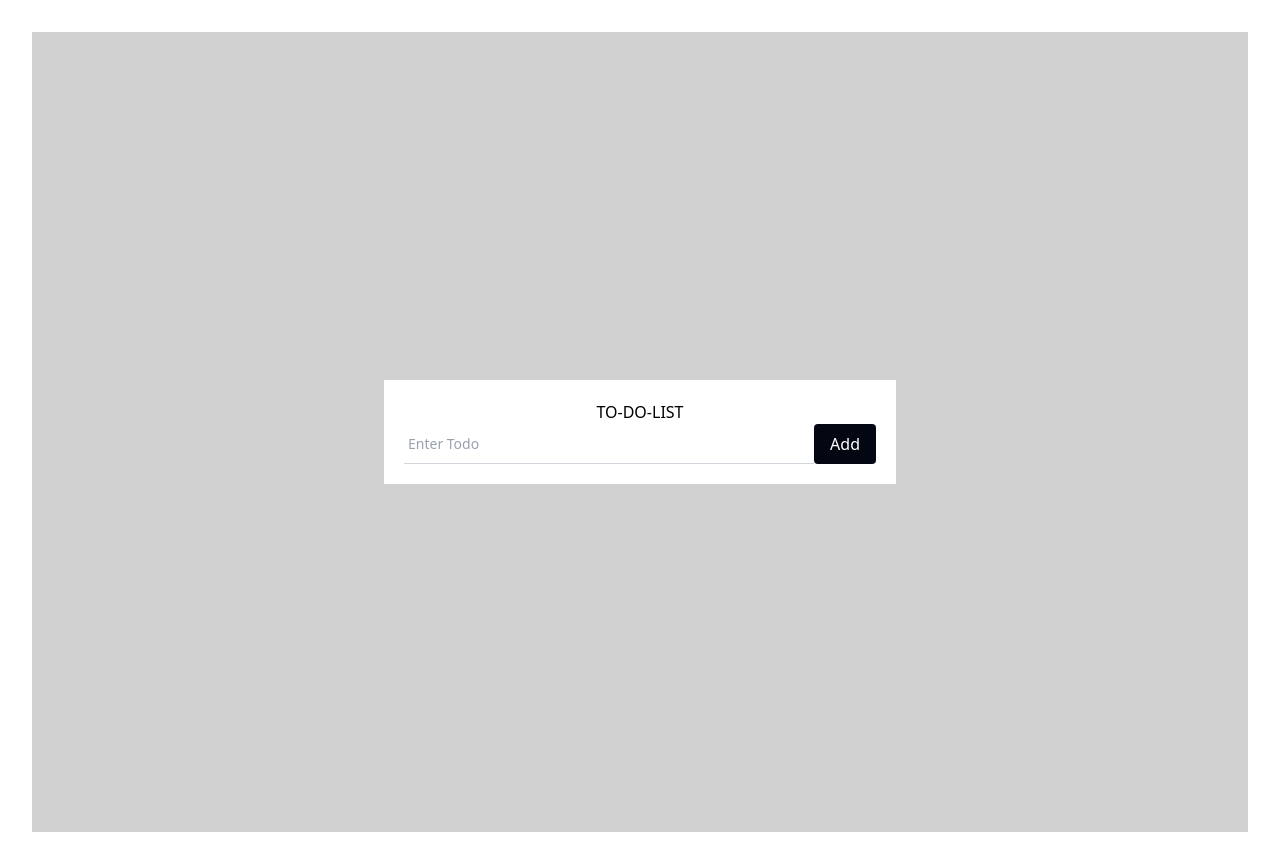
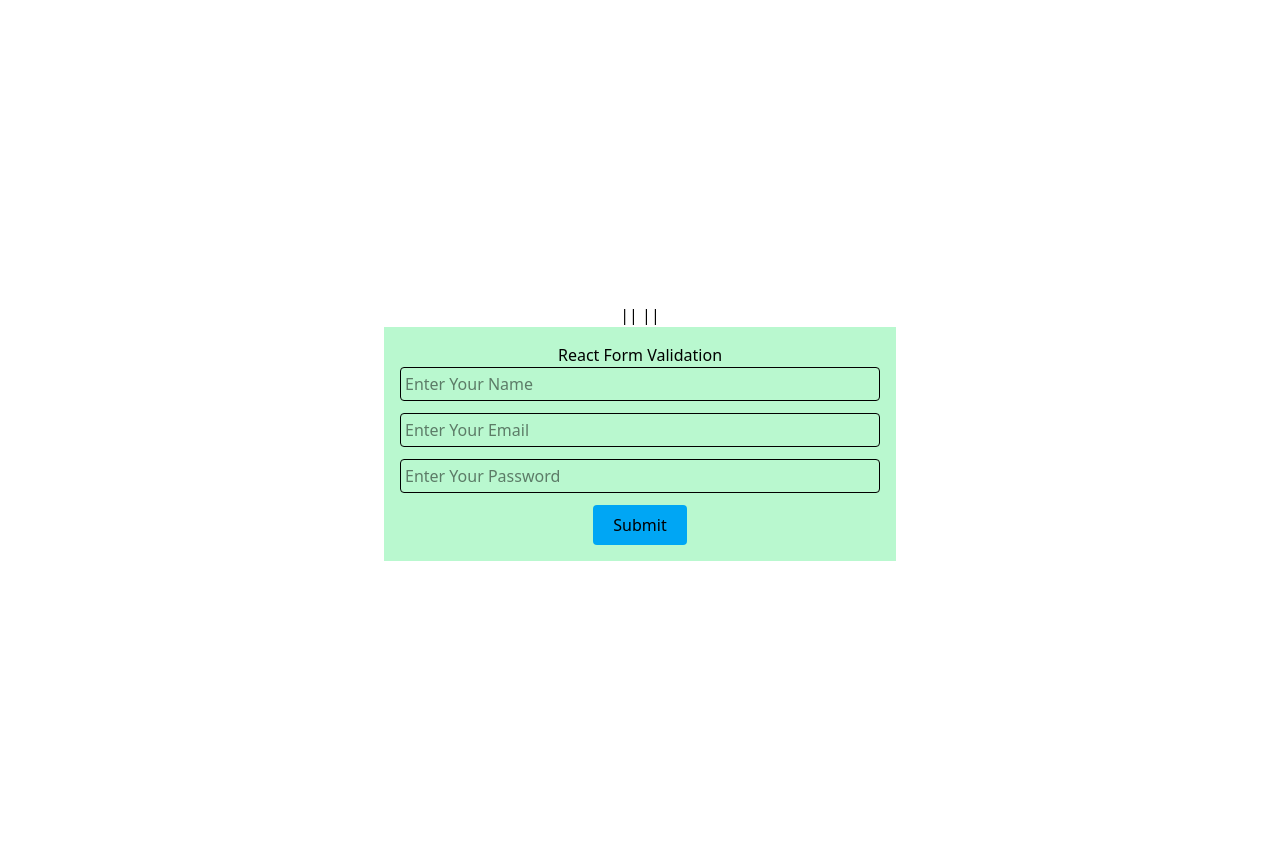
Before and after one commit to code-with-prasad/vite-project, a React (Vite) app: page / in a window 1280 px wide. Built offline with nearby package versions, Linux system fonts and the light colour scheme.

Commit message:
Form Validation
This is a custom form validation using react hooks and tailwind css

```diff
--- a/src/App.jsx
+++ b/src/App.jsx
@@ -5,6 +5,7 @@ import './App.css'
 import ProjectList from './projectList.json';
 import Counter from './projects/project1/App';
 import TodoList from './projects/project2/App';
+import FormValidation from './projects/project3/App';
 
 function App() {
 
@@ -20,7 +21,8 @@ function App() {
         } */}
 
         {/* <Counter/> */}
-        <TodoList/>
+        {/* <TodoList/> */}
+        <FormValidation/>
       </div>
     </>
   )
--- a/src/index.css
+++ b/src/index.css
@@ -1 +1,6 @@
 @import "tailwindcss";
+
+.container{
+    min-width: 800px;
+    margin: 0 auto;
+}
--- /dev/null
+++ b/src/projects/project3/App.jsx
@@ -0,0 +1,82 @@
+import React, { useState } from 'react'
+
+const FormValidation = () => {
+
+    const[formData, setFormData] = useState({
+        name:'',
+        email: '',
+        password: ''
+    });
+
+    const[error, setError] = useState({})
+
+    const handleChange = (event)=>{
+        const {name, value} = event.target;
+        setFormData({
+            ...formData,
+            [name] : value,
+        })
+    }
+
+    const validateForm = () => {
+        let errors = {};
+
+        if(!formData.name.trim()) errors.name = "Name is required";
+        if(!formData.email.trim()) errors.email = "Email is required ";
+        else if(!/^[a-zA-Z0-9._%+-]+@[a-zA-Z0-9.-]+\.[a-zA-Z]{2,4}$/.test(formData.email))
+            errors.email = "Invalid email format";
+
+        if(!formData.password.trim()) errors.password = "Password is required ";
+        else if(formData.password.length < 6) errors.password = "Password must be at least 6 characters";
+
+        setError(errors);
+
+        return Object.keys(errors).length === 0;
+    }
+
+    const handleFormSubmit = (e)=>{
+        e.preventDefault();
+        if(validateForm()){
+            console.log("Form Submited ", formData);
+            setFormData({
+                name:'',
+                email: '',
+                password: ''
+            })
+
+            setError({});
+        }
+    }
+
+  return (
+    <section>
+        <div className='container'>
+            <div className='h-screen flex flex-col justify-center items-center'>
+                <h1>{formData.name} || {formData.email} || {formData.password} </h1>
+                <form action="" onSubmit={handleFormSubmit} className="w-lg bg-green-200 p-4" >
+                <h4 className='text-center'>React Form Validation </h4>
+                {/* Reusable Input component with error display  */}
+                {
+                    ["name", "email", "password"].map((field, index)=>(
+                        <div key={index} className='mb-3'>
+                            <input
+                                type={field === "password" ? "password" : "text"}
+                                name={field}
+                                value={formData[field]}
+                                onChange={handleChange}
+                                placeholder={`Enter Your ${field.charAt(0).toUpperCase() + field.slice(1)}`}
+                                className='border w-full p-1 rounded'
+                            />
+                            {error[field] && <div className="text-red-900">{error[field]}</div> }
+                        </div>
+                    ))
+                }
+                    <button className="bg-sky-500 py-2 px-5 rounded cursor-pointer">Submit</button>
+                </form>
+            </div>
+        </div>
+    </section>
+  )
+}
+
+export default FormValidation;
```
